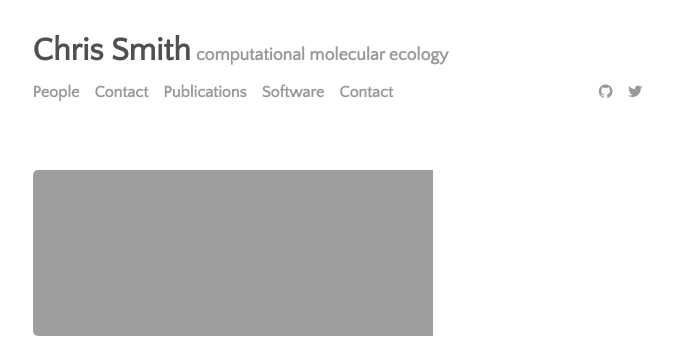
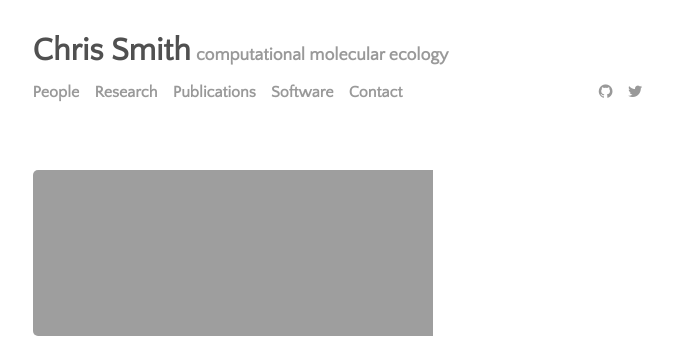
Before and after one commit to chriscrsmith/chriscrsmith.github.io, a Jekyll site: the page built from index.html, in a window 1280 px wide. Shown: the top 338 px of the page, without its empty margins (300-973 px from the left). Built offline with Jekyll 4.4.1, drawn with Linux system fonts in a browser that asks for light colours; the list of posts is cut into pages by our own code.

Commit message:
Update settings.yml

```diff
--- a/_data/settings.yml
+++ b/_data/settings.yml
@@ -8,7 +8,7 @@ google-ID: 'UA-112060364-1'
 
 menu:
 - {name: 'People',   url: 'people.html'}
-- {name: 'Contact', url: 'research.html'}
+- {name: 'Research', url: 'research.html'}
 - {name: 'Publications', url: 'publications.html'}
 - {name: 'Software', url: 'software.html'}
 - {name: 'Contact', url: 'contact.html'}
```
